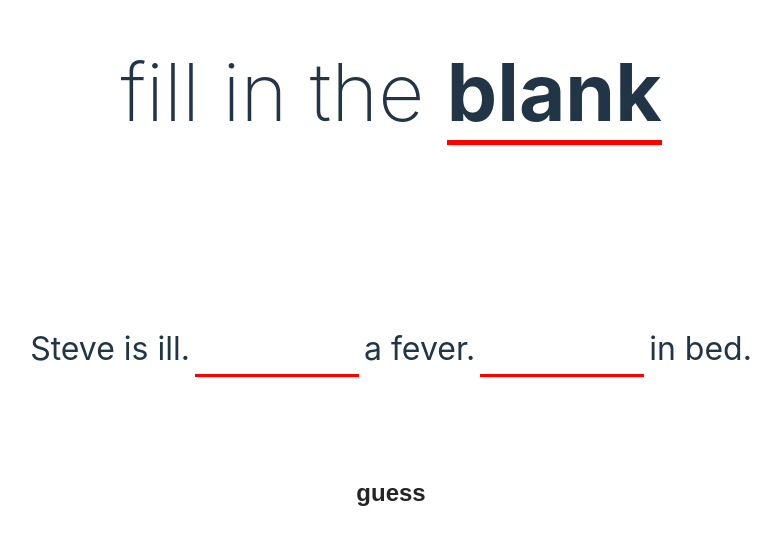
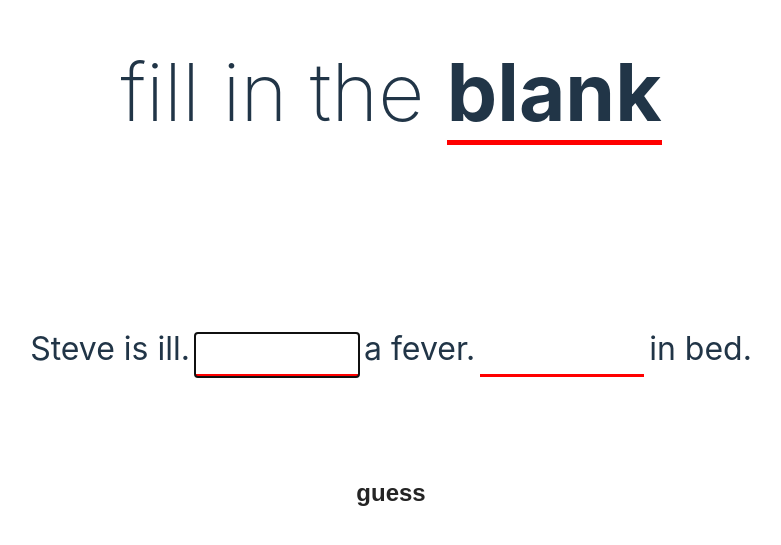
Before and after one commit to adriwicked/fill-in-the-blank, a React (Vite) app: page / in a window 1280 px wide. Shown: the part 143-688 px from the top of the page, without its empty margins (249-1030 px from the left). Built offline with nearby package versions, Linux system fonts and the light colour scheme.

Commit message:
first input has focus on render

```diff
--- a/src/components/Exercise.jsx
+++ b/src/components/Exercise.jsx
@@ -1,10 +1,12 @@
-import { useEffect, useState } from "react";
+import { useEffect, useRef, useState } from "react";
 import "./Exercise.css";
 
 export default function Exercise({ sentence, onCorrectAnswer }) {
   const [chunks, setChunks] = useState([]);
   const [isCorrect, setIsCorrect] = useState(false);
   const [guessed, setGuessed] = useState(false);
+  const [firstRender, setFirstRender] = useState(true);
+  const inputsRefs = useRef([]);
 
   useEffect(() => {
     setChunks(parseSentence(sentence));
@@ -30,7 +32,7 @@ export default function Exercise({ sentence, onCorrectAnswer }) {
     return sentenceParts;
   }
 
-  function updateChunks(idx, guess) {
+  function updateGuesses(idx, guess) {
     const newChunks = chunks.map((c, i) => {
       return i === idx ? Object.assign({}, c, { guess }) : c;
     });
@@ -49,6 +51,15 @@ export default function Exercise({ sentence, onCorrectAnswer }) {
 
     if (guessesAreValid) {
       onCorrectAnswer();
+      inputsRefs.current[0].focus();
+    }
+  }
+
+  function setFocusOnSaveRef(ref) {
+    inputsRefs.current.push(ref);
+    if (firstRender) {
+      inputsRefs.current[0].focus();
+      setFirstRender(false);
     }
   }
 
@@ -64,8 +75,9 @@ export default function Exercise({ sentence, onCorrectAnswer }) {
             return chunk.isInput ? (
               <input
                 key={i}
+                ref={setFocusOnSaveRef}
                 value={chunk.guess}
-                onChange={(e) => updateChunks(i, e.target.value)}
+                onChange={(e) => updateGuesses(i, e.target.value)}
                 className="guessInput"
               ></input>
             ) : (
```
Also changed, not shown: 1 other file (tests, documents, lock files or other folders).
